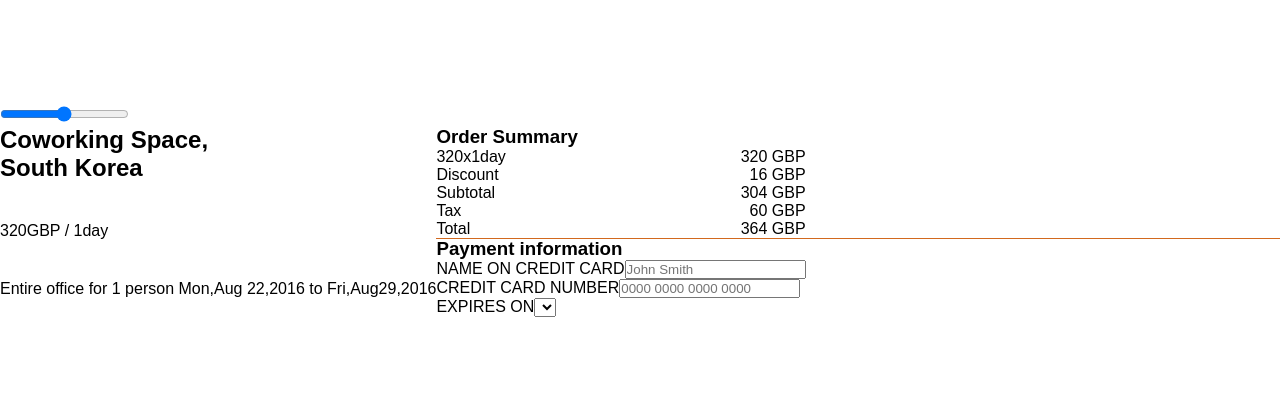
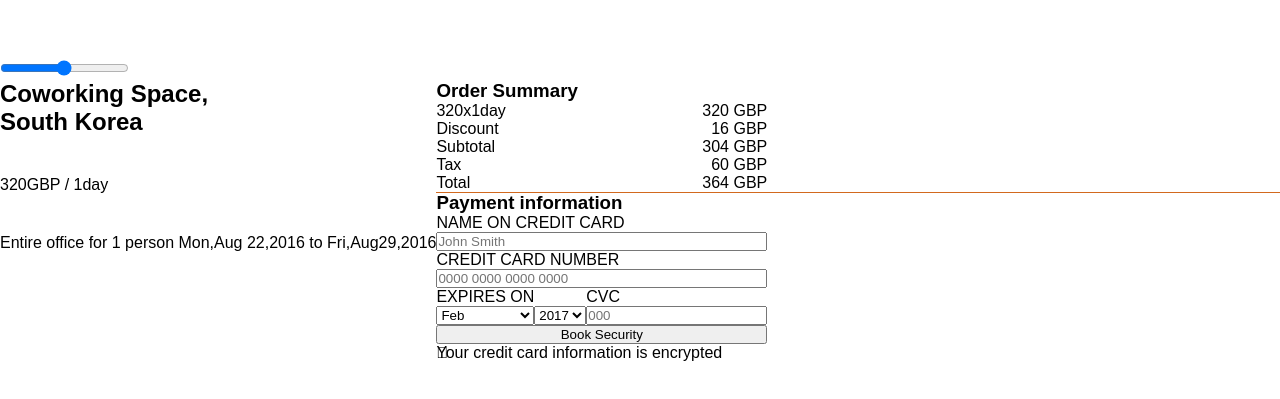
Before and after one commit to hateonion/React-UI-Practice, a React app: page /receipt in a window 1280 px wide. Shown: the part 189-588 px from the top of the page. Built offline with nearby package versions, Linux system fonts and the light colour scheme.

Commit message:
day2 finish all basic stuff

```diff
--- a/package.json
+++ b/package.json
@@ -26,6 +26,7 @@
     "fs-extra": "3.0.1",
     "html-webpack-plugin": "2.29.0",
     "jest": "20.0.4",
+    "lodash": "^4.17.4",
     "node-sass": "^4.6.1",
     "object-assign": "4.1.1",
     "postcss-flexbugs-fixes": "3.2.0",
--- a/src/components/receipt/index.js
+++ b/src/components/receipt/index.js
@@ -1,19 +1,20 @@
 import React, { Component } from 'react';
 import Slider from './Slider';
 import './receipt.scss';
+import _ from 'lodash';
 
 const InputField = ({type='input', name, label, id, placeHolder}) => (
-  <label htmlFor={id}>
+  <label htmlFor={id} className="flex-container-column">
     <span>{label}</span>
     <input id={id} type={ type } name={name} placeholder={placeHolder}/>
   </label>
 );
 
 const SelectField = ({name, label, id, selectedIndex, options}) => (
-  <label htmlFor={id}>
+  <label htmlFor={id} className="flex-container-column">
     <span>{label}</span>
     <select name={name} id={id}>
-      {options.forEach((option, index) => (
+      {options.map((option, index) => (
         index === selectedIndex ?
           (<option key={index} value={option} selected>{option}</option>) :
           (<option key={index} value={option}>{option}</option>)
@@ -54,7 +55,7 @@ class Receipt extends Component {
               <span>Mon,Aug 22,2016 to Fri,Aug29,2016</span>
             </p>
           </div>
-          <form className="receipt-form flex-container-column">
+          <div className="receipt-details flex-container-column">
             <h3>Order Summary</h3>
             <ul className="receipt-calculation">
               <li className="flex-container-row receipt-price"><span>320x1day</span><span>320 GBP</span></li>
@@ -64,8 +65,10 @@ class Receipt extends Component {
               <li className="flex-container-row receipt-price"><span>Total</span><span>364 GBP</span></li>
             </ul>
             <h3>Payment information</h3>
+            <form className="receipt-form flex-container-column">
               <InputField id="user-name" label="NAME ON CREDIT CARD" name="name" placeHolder="John Smith"/>
               <InputField id="user-creditcard" label="CREDIT CARD NUMBER" name="card" placeHolder="0000 0000 0000 0000" />
+              <div className="creditcard flex-container-row">
                 <SelectField
                   id="expire-month"
                   label="EXPIRES ON"
@@ -73,7 +76,18 @@ class Receipt extends Component {
                   selectedIndex={1}
                   options={['Jan', 'Feb', 'Mar', 'Apr', 'May', 'Jun', 'Jul', 'Aug', 'Sep', 'Oct', 'Nov', 'Dev']}
                 />
+                <SelectField
+                  id="expire-day"
+                  name="expDay"
+                  selectedIndex={1}
+                  options={_.range(2016, 2020)}
+                />
+                <InputField id="user-cvc" label="CVC" name="cvc" placeHolder="000" />
+              </div>
+              <button type="submit">Book Security</button>
+              <p className="receipt-form-tip">Your credit card information is encrypted</p>
             </form>
+          </div>
         </div>
       </div>
     );
--- a/src/components/receipt/receipt.scss
+++ b/src/components/receipt/receipt.scss
@@ -20,6 +20,15 @@
   position: absolute;
 }
 
+.receipt-form-tip::before {
+  content: '\f023';
+  position: absolute;
+}
+
+.creditcard {
+  align-items: flex-end;
+}
+
 .receipt-cost {
     margin: 40px 0;
 }
```
Lines whose indentation alone changed are shown as unchanged.
